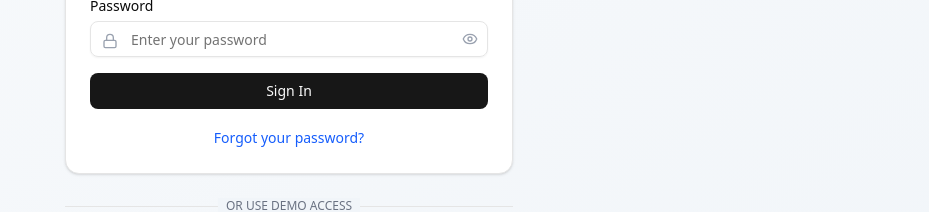
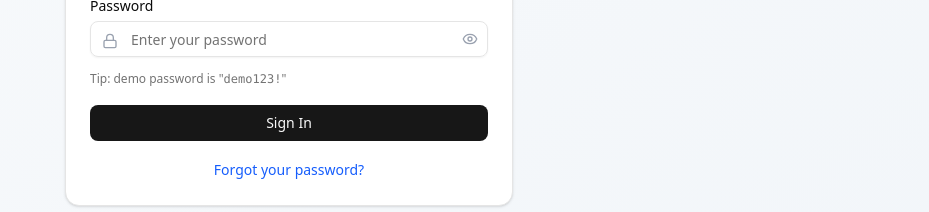
Before and after one commit to kallebysantos/testing.supabase.smart-office-demo, a Next.js app: page /login in a window 1280 px wide. Shown: the part 310-522 px from the top of the page, without its empty margins (351-1280 px from the left). Built offline with nearby package versions, Linux system fonts and the light colour scheme; no server answers.

Commit message:
stamp: add demo password tip

```diff
--- a/src/app/login/page.tsx
+++ b/src/app/login/page.tsx
@@ -111,6 +111,9 @@ export default function LoginPage() {
                     )}
                   </Button>
                 </div>
+                <small className='text-xs text-muted-foreground'>
+                  Tip: demo password is "<code>demo123!</code>"
+                </small>
               </div>
 
               <Button type="submit" className="w-full">
```
